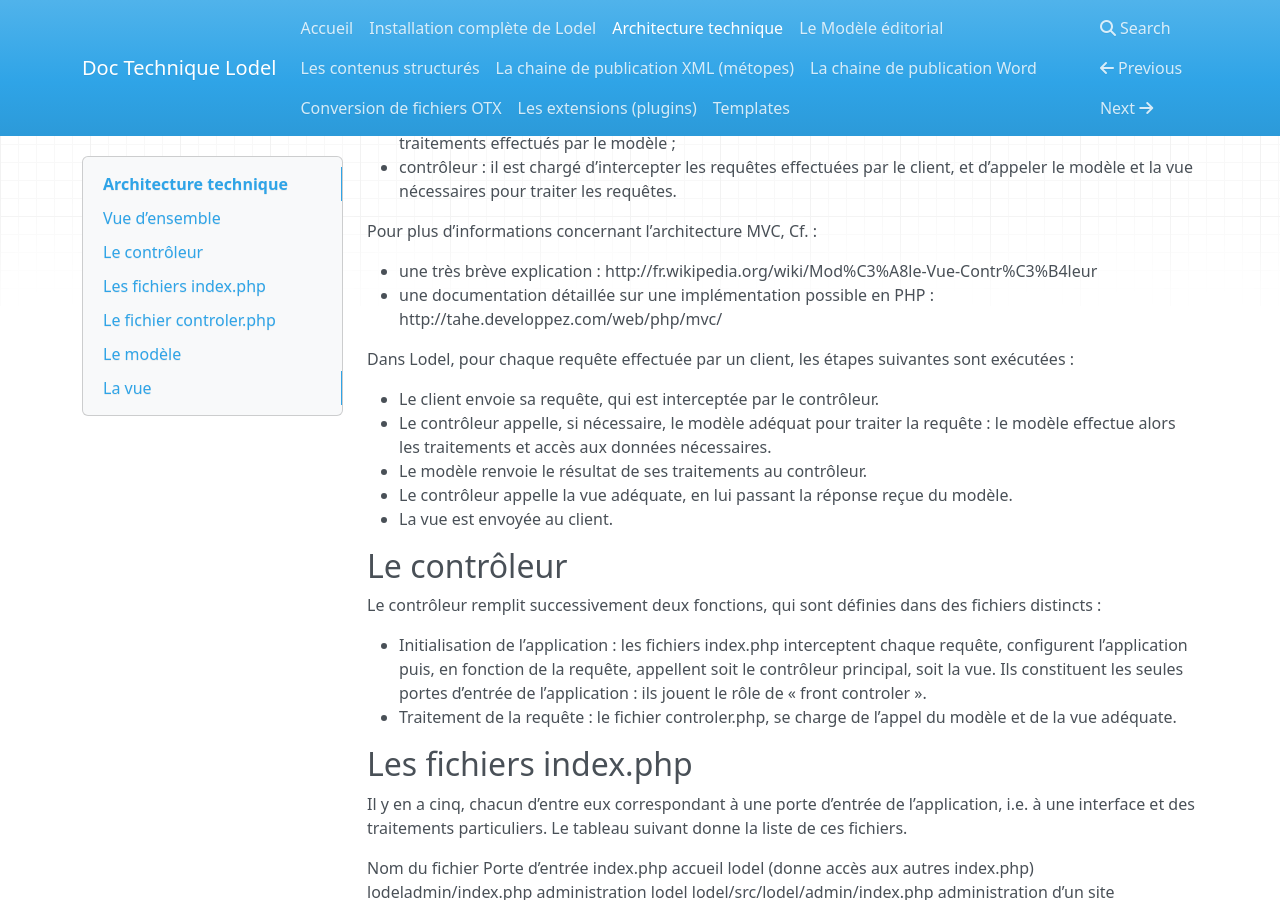
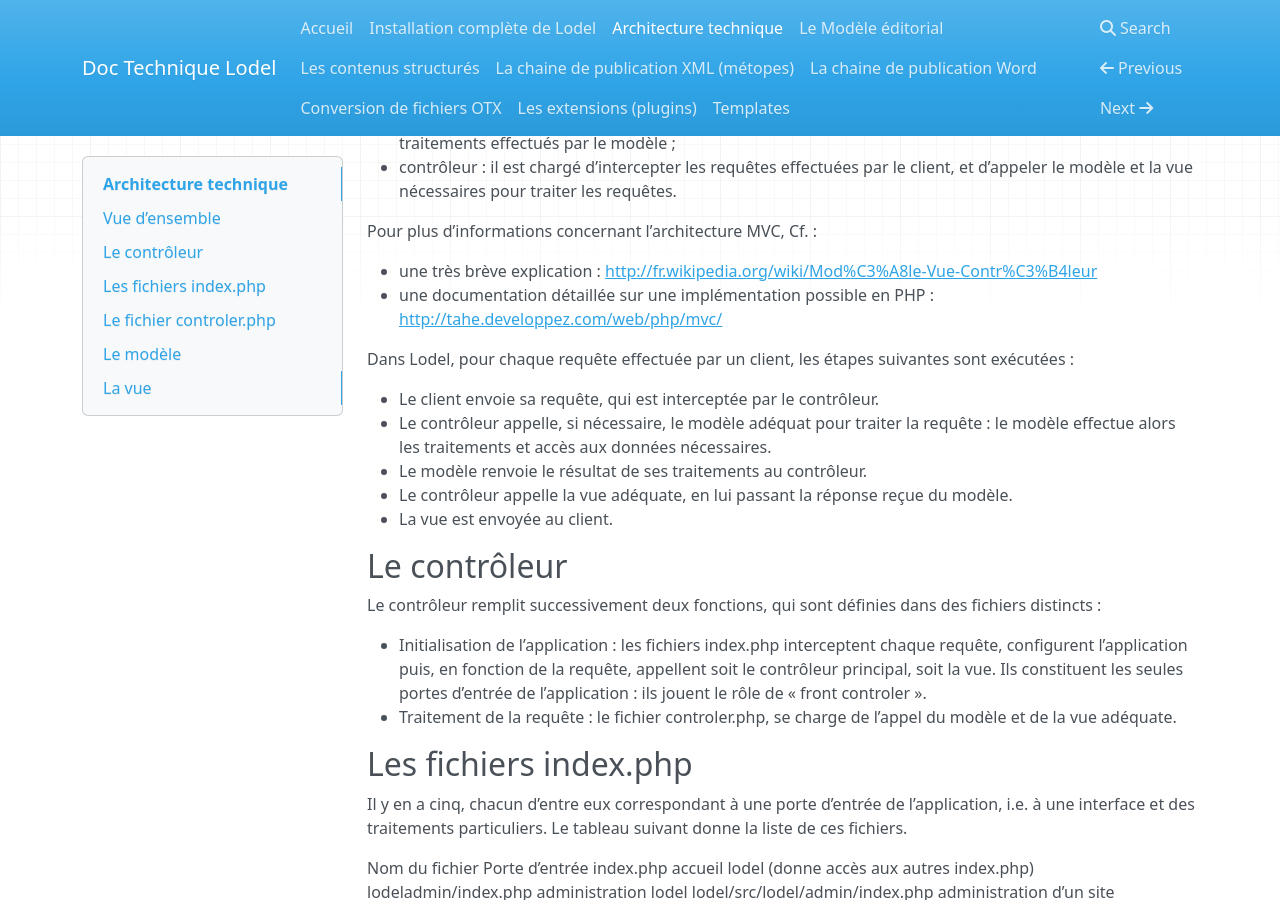
Before and after one commit to ValentinGeorgesDubost/Doc-Lodel, an MkDocs documentation site: the page built from docs/Architecture et organisation.md, in a window 1280 px wide and 900 px high, scrolled down 354 px. Built offline with MkDocs 1.6.1, drawn with Linux system fonts in a browser that asks for light colours; nearby versions of some CDN libraries; old or Windows-style settings are respelled for this version of MkDocs.

```diff
--- a/docs/Architecture et organisation.md
+++ b/docs/Architecture et organisation.md
@@ -14,8 +14,8 @@ Lodel est structuré selon le modèle MVC (Modèle-Vue-Contrôleur), qui vise à
 
 Pour plus d’informations concernant l’architecture MVC, Cf. :
 
-- une très brève explication : http://fr.wikipedia.org/wiki/Mod%C3%A8le-Vue-Contr%C3%B4leur
-- une documentation détaillée sur une implémentation possible en PHP : http://tahe.developpez.com/web/php/mvc/
+- une très brève explication : <http://fr.wikipedia.org/wiki/Mod%C3%A8le-Vue-Contr%C3%B4leur>
+- une documentation détaillée sur une implémentation possible en PHP : <http://tahe.developpez.com/web/php/mvc/>
 
 Dans Lodel, pour chaque requête effectuée par un client, les étapes suivantes sont exécutées :
 
```
